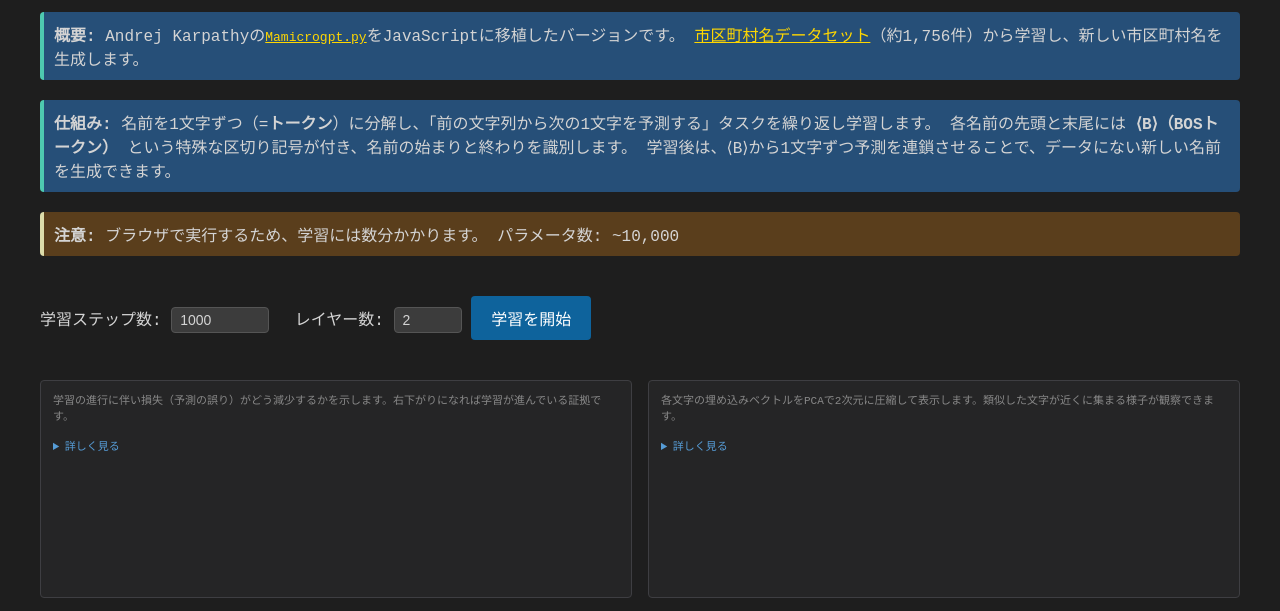
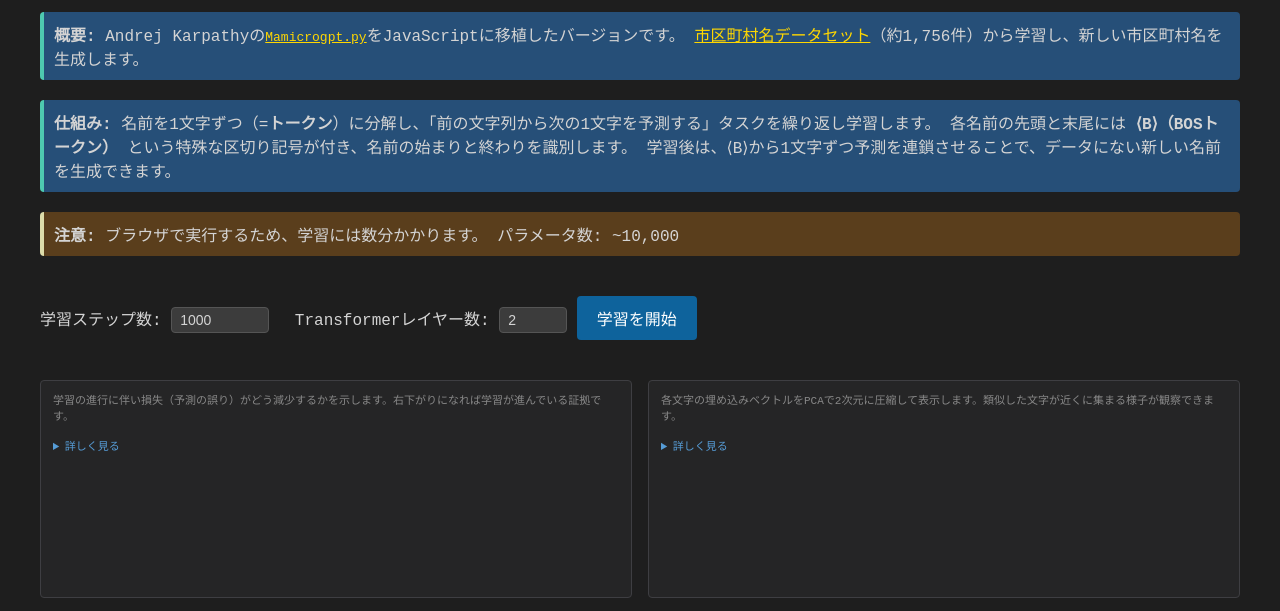
Before and after one commit to shimizu/MicroGPT_viz, a website built with Vite: page src/index.html in a window 1280 px wide. Shown: the part 153-764 px from the top of the page. Built offline with nearby package versions, Linux system fonts and the light colour scheme.

Commit message:
テキスト修正

```diff
--- a/src/index.html
+++ b/src/index.html
@@ -144,7 +144,7 @@
 
     <label for="numSteps">学習ステップ数: </label>
     <input type="number" id="numSteps" value="1000" min="10" max="5000" step="10" style="width: 80px; background: #3c3c3c; color: #d4d4d4; border: 1px solid #555; border-radius: 4px; padding: 4px 8px; font-size: 14px;">
-    <label for="numLayers" style="margin-left: 16px;">レイヤー数: </label>
+    <label for="numLayers" style="margin-left: 16px;">Transformerレイヤー数: </label>
     <input type="number" id="numLayers" value="2" min="1" max="3" style="width: 50px; background: #3c3c3c; color: #d4d4d4; border: 1px solid #555; border-radius: 4px; padding: 4px 8px; font-size: 14px;">
     <button id="runBtn">学習を開始</button>
 
```
